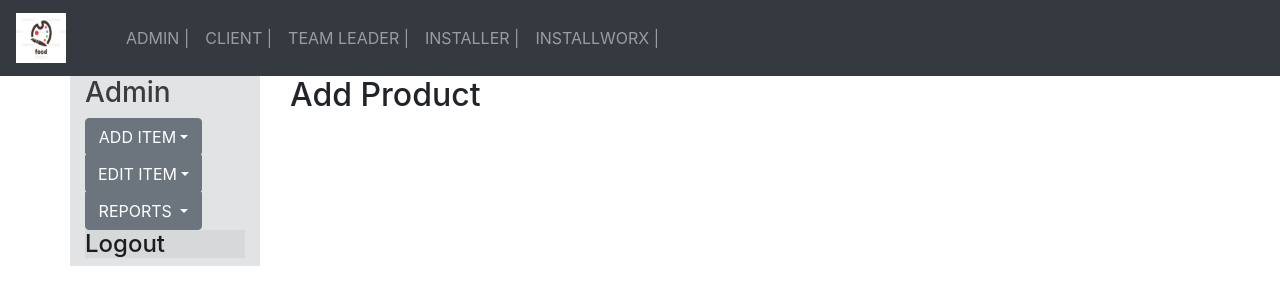
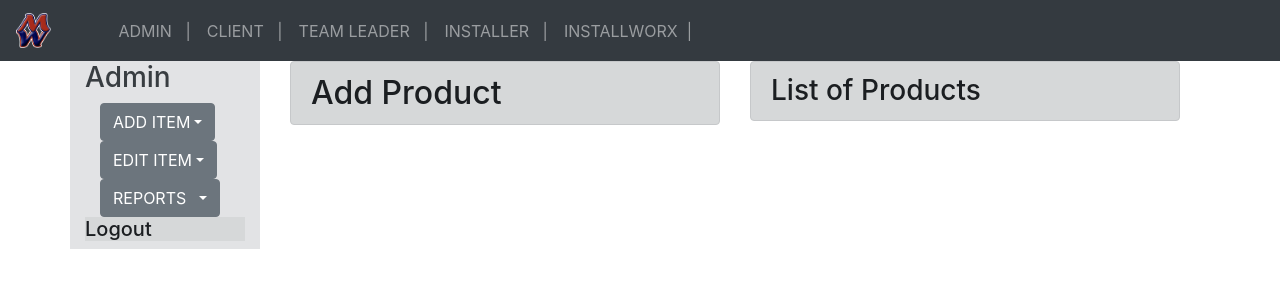
Before and after one commit to mymsr1129/Django_Project_Portfolio, a Django app: page /add_product/ in a window 1280 px wide. Shown: the top 305 px of the page. Run offline with Django 3.2, Linux system fonts and the light colour scheme; some libraries are stand-ins or nearby versions.

Commit message:
with List of Products

```diff
--- a/portfolio/templates/portfolio/admin.html
+++ b/portfolio/templates/portfolio/admin.html
@@ -5,7 +5,7 @@
 {% block content_admin %}
 <div class="container p-3 my-3 bg-dark text-white justify-content-center">
   <h1 class="justify-content-center">Welcome to ADMIN page</h1>
-  <p>This page is for management use only. Only authoirized person are allowed to use this application.</p>
+  <p>This page is for management use only. <br> Only authoirized persons are allowed to use this application.</p>
 </div>
 
 {% endblock %}
--- a/portfolio/templates/portfolio/admin_add_client.html
+++ b/portfolio/templates/portfolio/admin_add_client.html
@@ -4,7 +4,7 @@
 
 {% block content_admin %}
 <div class="container" alert-info>
-   <h2>Add Client</h2>
+   <h2 class="alert alert-dark">Add Client</h2>
 <script type="text/javascript" src="https://c0dcl958.caspio.com/dp/3c7880005dc5e68d5e5244bfa464/emb"></script>
 
 </div>
--- a/portfolio/templates/portfolio/admin_add_product.html
+++ b/portfolio/templates/portfolio/admin_add_product.html
@@ -4,9 +4,21 @@
 
 {% block content_admin %}
 <div class="container" alert-info>
-   <h2>Add Product</h2>
-<script type="text/javascript" src="https://c0dcl958.caspio.com/dp/3c7880006285c6dc09d04d9b8a95/emb"></script>
+   <div class="row">
+      <div class="col-sm-6">
 
+         <h2 class="alert alert-dark">Add Product</h2>
+         <script type="text/javascript" src="https://c0dcl958.caspio.com/dp/3c7880006285c6dc09d04d9b8a95/emb"></script>
+      </div>
+
+      <div class="col-sm-6">
+         <h3 class="alert alert-dark">List of Products</h3>
+         <script type="text/javascript" src="https://c0dcl958.caspio.com/dp/3c7880000bcb44ce535641788ca0/emb"></script>
+      </div>
+   </div>
 </div>
 
+
+
+
 {% endblock %}
--- a/portfolio/templates/portfolio/admin_add_user.html
+++ b/portfolio/templates/portfolio/admin_add_user.html
@@ -4,7 +4,7 @@
 
 {% block content_admin %}
 <div class="container" alert-info>
-   <h2>Add User</h2>
+   <h2 class="alert alert-dark">Add User</h2>
 <script type="text/javascript" src="https://c0dcl958.caspio.com/dp/3c78800072aa4ded5340443e8c39/emb"></script>
 
 </div>
--- a/portfolio/templates/portfolio/base.html
+++ b/portfolio/templates/portfolio/base.html
@@ -22,7 +22,7 @@
 
 <div class="navbar navbar-expand-sm bg-dark navbar-dark text-white">
    <a class="navbar-brand" href="{% url 'home' %}">
-     <img src="{% static 'portfolio/myLogo.png' %}" width="50" height="50" class="d-inline-block align-top" alt="My Logo"></a>
+     <img src="{% static 'portfolio/myLogo.png' %}" width="35" height="35" class="d-inline-block align-top" alt="My Logo"></a>
 
   <button class="navbar-toggler" type="button" data-toggle="collapse" data-target="#collapsibleNavbar">
     <span class="navbar-toggler-icon"></span>
@@ -33,23 +33,23 @@
 
   <ul class="navbar-nav justify-content-end">
     <li class="nav-item">
-      <a class="nav-link" href="{% url 'admin' %}">ADMIN  |</a>
+      <a class="nav-link" href="{% url 'admin' %}">ADMIN   |</a>
     </li>
 
     <li class="nav-item">
-      <a class="nav-link" href="#">CLIENT  |</a>
+      <a class="nav-link" href="#">CLIENT   |</a>
     </li>
 
     <li class="nav-item">
-      <a class="nav-link" href="#">TEAM LEADER  |</a>
+      <a class="nav-link" href="#">TEAM LEADER   |</a>
     </li>
 
     <li class="nav-item">
-      <a class="nav-link" href="#">INSTALLER  |</a>
+      <a class="nav-link" href="#">INSTALLER   |</a>
     </li>
 
     <li class="nav-item text-white ">
-            <a class="nav-link" href="https://www.installworx.co.nz"  target="_blank">INSTALLWORX  | </a>
+            <a class="nav-link" href="https://www.installworx.co.nz"  target="_blank">INSTALLWORX  | </a>
     </li>
 
      </ul>
--- a/portfolio/templates/portfolio/base_admin.html
+++ b/portfolio/templates/portfolio/base_admin.html
@@ -8,7 +8,7 @@
         <h3>Admin</h3>
 
             <div class="btn-group-vertical">
-
+                <div class="container" >
                 <button type="button" class="btn btn-secondary dropdown-toggle" data-toggle="dropdown">
                     ADD ITEM</button>
                     <div class="dropdown-menu">
@@ -16,9 +16,9 @@
                         <a class="dropdown-item" href="{% url 'admin_add_user' %}">Add User</a>
                         <a class="dropdown-item" href="{% url 'admin_add_product' %}">Add Product</a>
                     </div>
+                </div>
 
-
-
+                <div class="container" >
                   <button type="button" class="btn btn-secondary dropdown-toggle" data-toggle="dropdown">
                     EDIT ITEM</button>
                       <div class="dropdown-menu">
@@ -26,18 +26,20 @@
                         <a class="dropdown-item" href="#">Edit User</a>
                         <a class="dropdown-item" href="#">Edit Product</a>
                       </div>
+                </div>
 
-
+                <div class="container" >
                   <button type="button" class="btn btn-secondary dropdown-toggle" data-toggle="dropdown">
-                    REPORTS  </button>
+                     REPORTS  </button>
                       <div class="dropdown-menu">
                         <a class="dropdown-item" href="#">By Date</a>
                         <a class="dropdown-item" href="#">By Warehouse</a>
                         <a class="dropdown-item" href="#">Inventory</a>
                       </div>
                    </div>
+            </div>
             <br>
-            <a href="{% url 'home' %}">  <h4 class="alert-dark" >Logout</h4></a>
+            <a href="{% url 'home' %}">  <h5 class="alert-dark" >Logout</h5></a>
 
         </div>
 
--- a/portfolio/templates/portfolio/home.html
+++ b/portfolio/templates/portfolio/home.html
@@ -5,8 +5,9 @@
 {% block content %}
 <div class="jumbotron jumbotron-fluid">
   <div class="container">
-    <h1>Install Worx Web App</h1>
-    <p>This application is design for Installworx operation.</p>
+    <h1>Installworx Web Application</h1>
+    <p>This application is designed for Installworx operation only.</p>
+   <h4> <p>    => Warehouse Managament System</p></h4>
   </div>
 </div>
 
```
Also changed, not shown: portfolio/static/portfolio/myLogo.png. Lines whose indentation alone changed are shown as unchanged.
